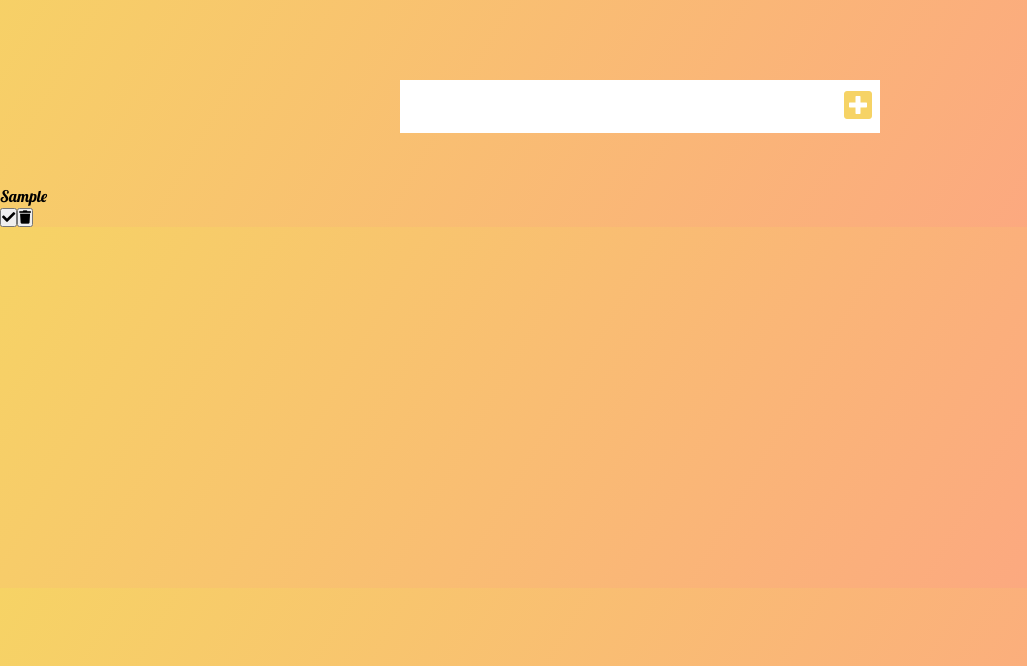
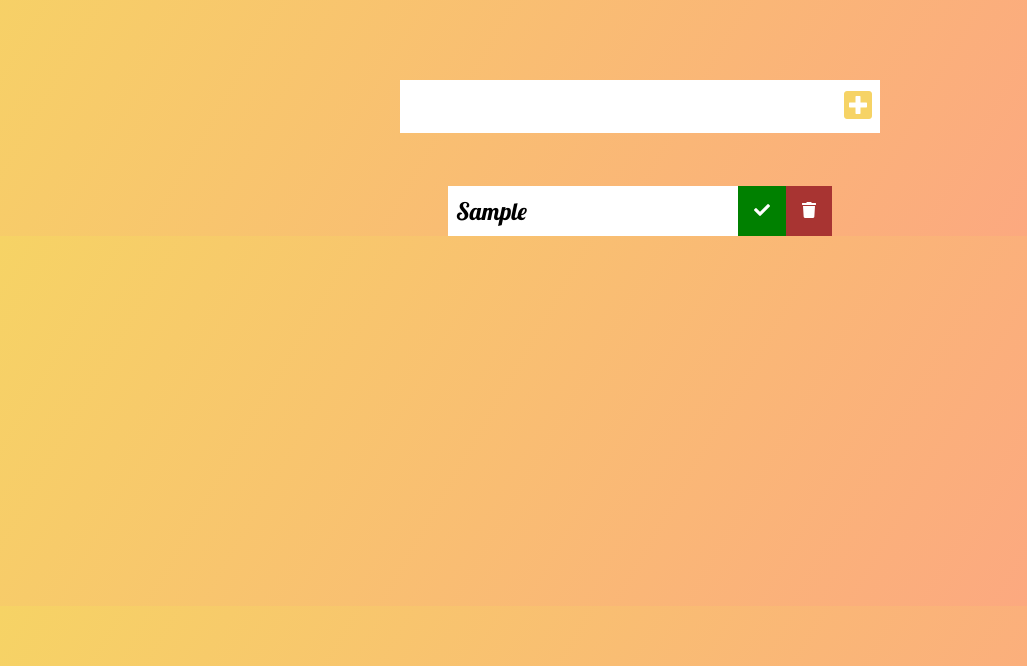
Before and after one commit to Alseals1/Todo-List, a plain HTML site: page index.html in a window 1280 px wide. Both pictures are taken after typing "Sample" into the empty fields and a click on the button 858 px from the left and 240 px from the top of the page. Shown: the part 134-800 px from the top of the page, without its empty margins (0-1027 px from the left). Drawn offline with Linux system fonts and the light colour scheme.

Commit message:
added atyle to the trash btn and complete btn

```diff
--- a/style.css
+++ b/style.css
@@ -1,12 +1,12 @@
-*{
+* {
   margin: 0;
   padding: 0;
   box-sizing: border-box;
 }
 
-body{
+body {
   background: linear-gradient(120deg, #f6d365, #fda085);
-    font-family:  'Lobster', cursive;
+  font-family: "Lobster", cursive;
 }
 
 header {
@@ -14,7 +14,7 @@ header {
 }
 
 header,
-form{
+form {
   min-height: 20vh;
   display: flex;
   justify-content: center;
@@ -37,5 +37,47 @@ form button {
 
 form button:hover {
   background: #f6d365;
-    color:black;
+  color: black;
 }
+
+.todo-container {
+  display: flex;
+  justify-content: center;
+  align-items: center;
+}
+
+.todo-list {
+  min-width: 30%;
+  list-style: none;
+}
+
+.todo {
+  margin: 0;
+  background: white;
+  color: black;
+  font-size: 1.5rem;
+  display: flex;
+  justify-content: space-between;
+  align-items: center;
+}
+
+.todo li {
+  flex: 1;
+}
+
+.trash-btn, .complete-btn{
+    background:#a83432 ;
+    color: white;
+    border: none;
+    padding: 1rem;
+    cursor: pointer;
+    font-size: 1rem;
+}
+
+.complete-btn {
+    background: green;
+}
+
+.todo-item{
+    padding: 0rem 0.5rem;
+}
```
Lines whose indentation alone changed are shown as unchanged.
